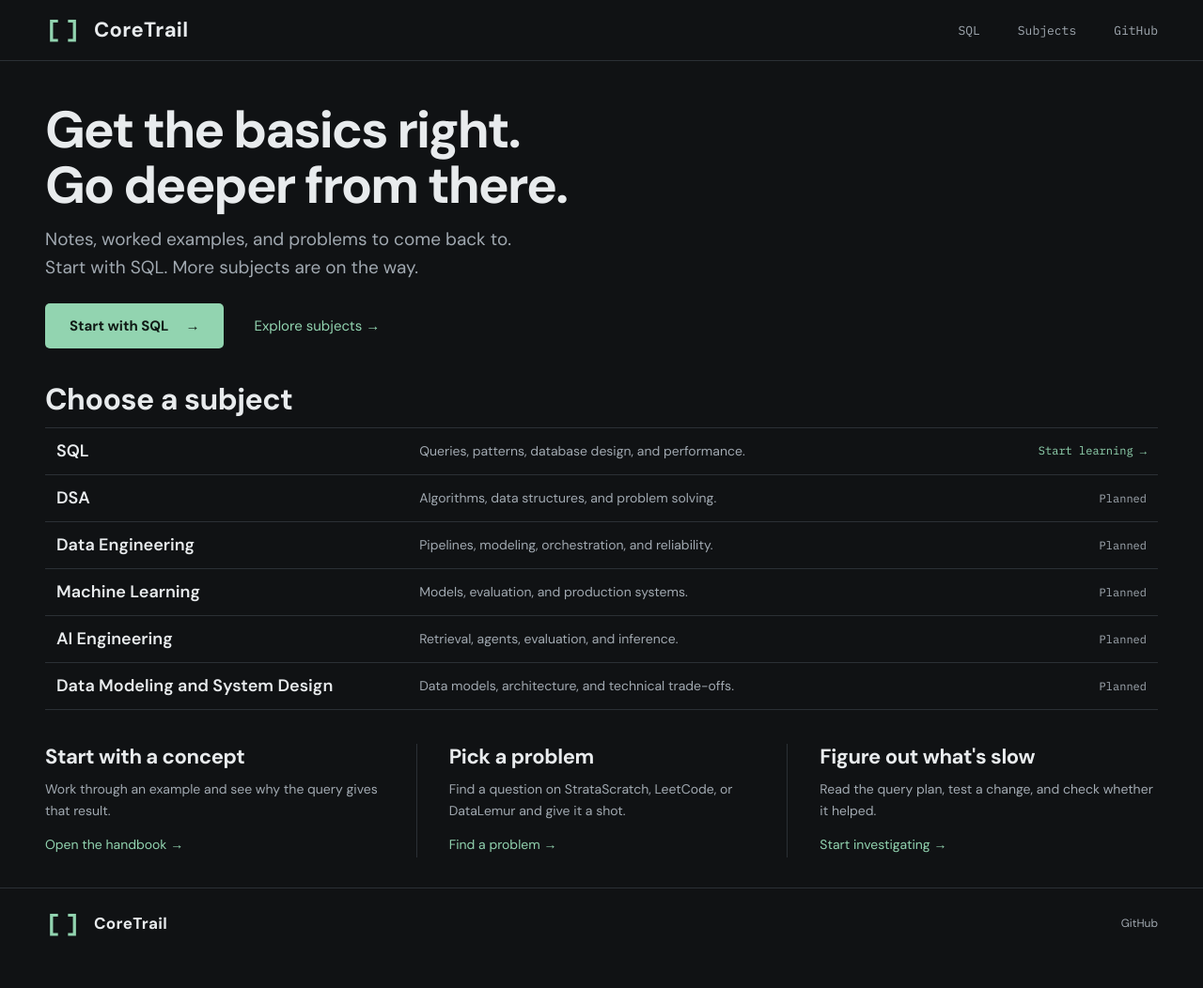
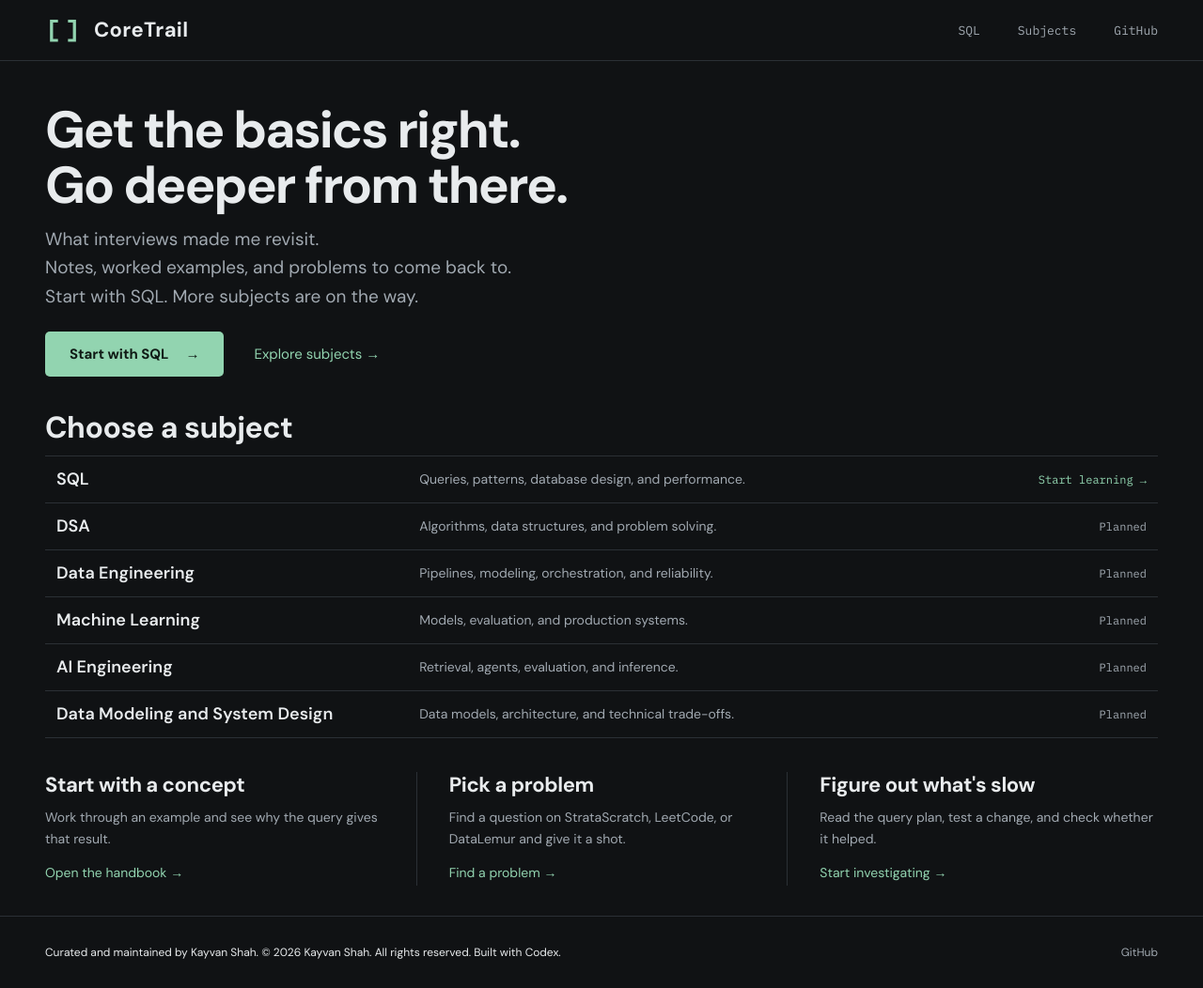
Before and after one commit to KayvanShah1/coding-interview-prep, a Jekyll site: the page built from index.html, in a window 1280 px wide. Shown: the whole page at 94% size. Built offline with Jekyll 4.4.1, drawn with Linux system fonts in a browser that asks for light colours; before the commit the page ends 1022 px from its top, so only the background shows below that.

Commit message:
Add CoreTrail tagline and attribution

```diff
--- a/_layouts/home.html
+++ b/_layouts/home.html
@@ -5,7 +5,7 @@
 <a class="skip-link" href="#main-content">Skip to content</a>
 <header class="home-header"><div class="home-container"><a class="home-brand" href="{{ '/' | relative_url }}"><span class="brand-mark" aria-hidden="true">[ ]</span>CoreTrail</a><nav aria-label="Main navigation"><a href="{{ '/sql/' | relative_url }}">SQL</a><a href="#subjects">Subjects</a><a href="https://github.com/{{ site.repository }}">GitHub</a></nav></div></header>
 <main id="main-content" class="home-main home-container" tabindex="-1">{{ content }}</main>
-<footer class="home-footer"><div class="home-container"><a class="home-brand" href="{{ '/' | relative_url }}"><span class="brand-mark" aria-hidden="true">[ ]</span>CoreTrail</a><a href="https://github.com/{{ site.repository }}">GitHub</a></div></footer>
+<footer class="home-footer"><div class="home-container"><span>Curated and maintained by Kayvan Shah. © 2026 Kayvan Shah. All rights reserved. Built with Codex.</span><a href="https://github.com/{{ site.repository }}">GitHub</a></div></footer>
 {% include search.html %}
 </body>
 </html>
--- a/index.html
+++ b/index.html
@@ -7,7 +7,7 @@ permalink: /
 ---
 <section class="home-hero" aria-labelledby="home-title">
   <h1 id="home-title">Get the basics right.<br>Go deeper from there.</h1>
-  <p class="home-description">Notes, worked examples, and problems to come back to.<br>Start with SQL. More subjects are on the way.</p>
+  <p class="home-description">What interviews made me revisit.<br>Notes, worked examples, and problems to come back to.<br>Start with SQL. More subjects are on the way.</p>
   <div class="home-actions"><a class="primary-link" href="{{ '/sql/' | relative_url }}">Start with SQL <span aria-hidden="true">→</span></a><a href="#subjects">Explore subjects <span aria-hidden="true">→</span></a></div>
 </section>
 <section class="subject-directory" id="subjects" aria-labelledby="subjects-title">
```
Also changed, not shown: README.md.
